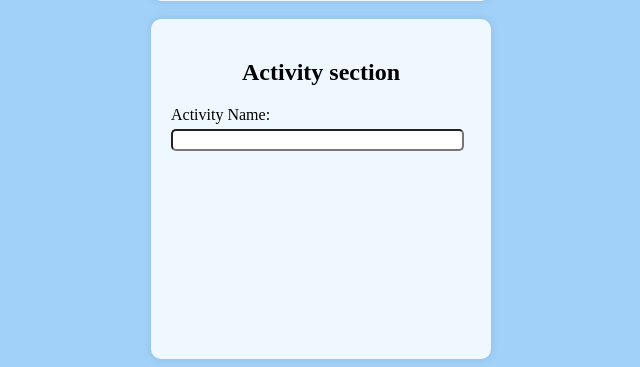
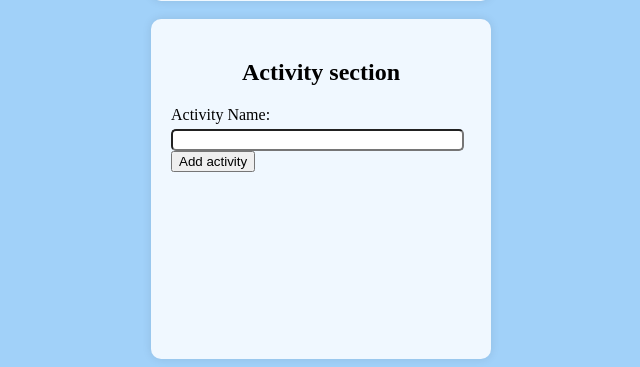
Before and after one commit to pkhunter47/WT_fall-25-26-, a PHP site: the page made by MID/lab task/lab task2.php in a window 1280 px wide. Shown: the part 497-864 px from the top of the page, without its empty margins (319-959 px from the left). Run offline with PHP 8.4, Linux system fonts and the light colour scheme.

Commit message:
button added

```diff
--- a/MID/lab task/lab task2.php
+++ b/MID/lab task/lab task2.php
@@ -99,6 +99,8 @@
         <label>Activity Name:</label>
         <input type="text" id="activity">
 
+        <button type="submit"id="activitysubmit">Add activity</button>
+
 
 
     </form>
```
